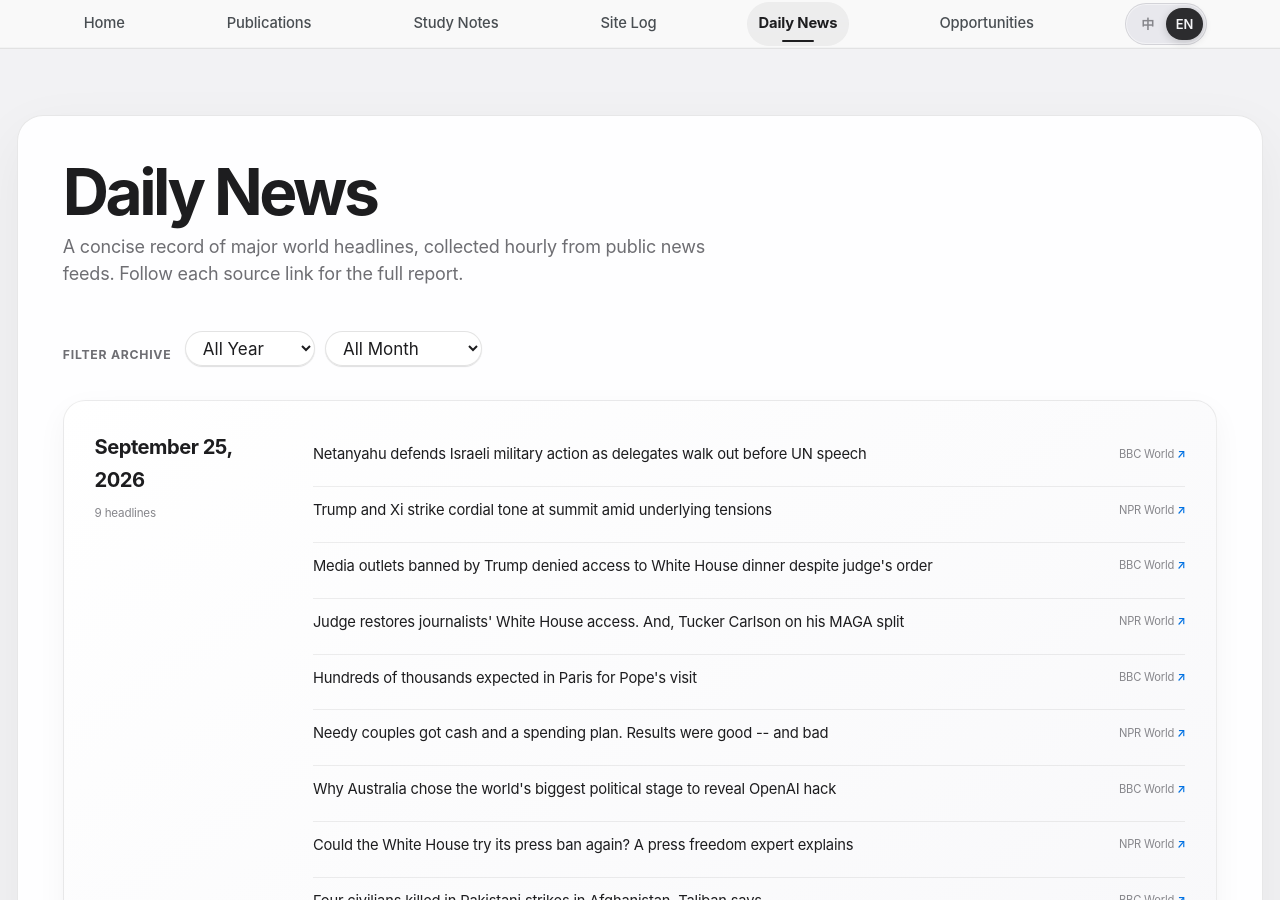
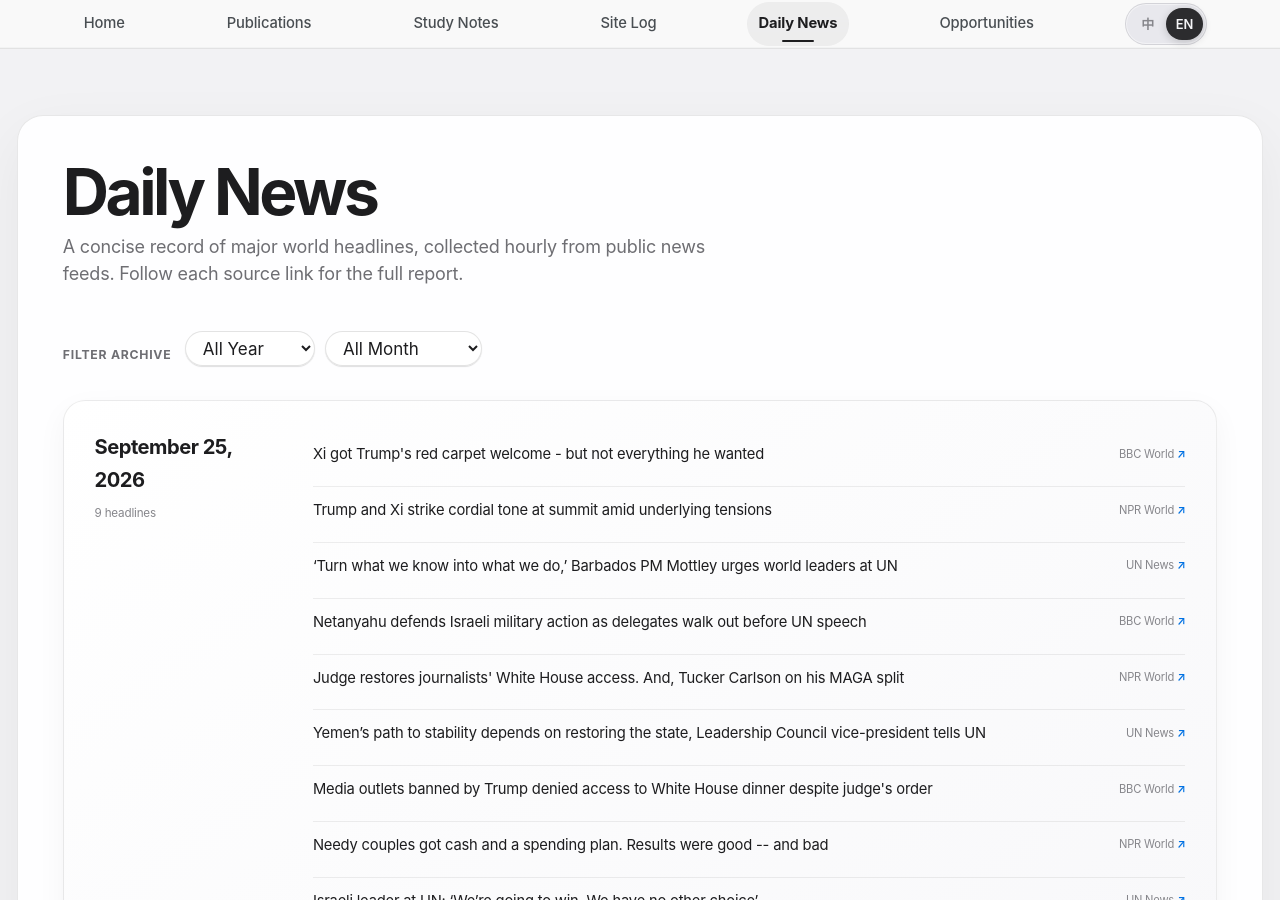
Before and after one commit to HaoxiangLuo/HaoxiangLuo.github.io, a Jekyll site: the page built from _pages/daily-news.html, in a window 1280 px wide and 900 px high. Built offline with Jekyll 4.4.1, drawn with Linux system fonts in a browser that asks for light colours; a style sheet for code colours, icons or effects is not loaded; some of the changed text lies outside the part shown.

Commit message:
Update daily news 2026-09-25

```diff
--- a/_data/daily_news.json
+++ b/_data/daily_news.json
@@ -1,14 +1,14 @@
 {
-  "updated_at": "2026-09-25T11:23:52+08:00",
+  "updated_at": "2026-09-25T12:25:59+08:00",
   "days": [
     {
       "date": "2026-09-25",
       "items": [
         {
-          "title": "Netanyahu defends Israeli military action as delegates walk out before UN speech",
+          "title": "Xi got Trump's red carpet welcome - but not everything he wanted",
           "source": "BBC World",
-          "url": "https://www.bbc.co.uk/news/articles/c3y0z7kxlegdo?at_medium=RSS&at_campaign=rss",
-          "title_zh": "内塔尼亚胡为以色列的军事行动辩护，代表们在联合国演讲前退场"
+          "url": "https://www.bbc.co.uk/news/articles/cr93e4x7kdjjo?at_medium=RSS&at_campaign=rss",
+          "title_zh": "习近平受到了特朗普红地毯的欢迎，但并没有得到他想要的一切"
         },
         {
           "title": "Trump and Xi strike cordial tone at summit amid underlying tensions",
@@ -17,10 +17,16 @@
           "title_zh": "特朗普和习近平在潜在的紧张局势中在峰会上语气亲切"
         },
         {
-          "title": "Media outlets banned by Trump denied access to White House dinner despite judge's order",
+          "title": "‘Turn what we know into what we do,’ Barbados PM Mottley urges world leaders at UN",
+          "source": "UN News",
+          "url": "https://news.un.org/feed/view/en/story/2026/09/1168433",
+          "title_zh": "巴巴多斯总理莫特利在联合国敦促世界领导人“将我们所知道的转化为我们所做的"
+        },
+        {
+          "title": "Netanyahu defends Israeli military action as delegates walk out before UN speech",
           "source": "BBC World",
-          "url": "https://www.bbc.co.uk/news/articles/cqe8ek7608mlo?at_medium=RSS&at_campaign=rss",
-          "title_zh": "尽管法官下令，被特朗普禁止的媒体仍拒绝参加白宫晚宴"
+          "url": "https://www.bbc.co.uk/news/articles/c3y0z7kxlegdo?at_medium=RSS&at_campaign=rss",
+          "title_zh": "内塔尼亚胡为以色列的军事行动辩护，代表们在联合国演讲前退场"
         },
         {
           "title": "Judge restores journalists' White House access. And, Tucker Carlson on his MAGA split",
@@ -29,10 +35,16 @@
           "title_zh": "法官恢复记者进入白宫的权利。塔克·卡尔森 (Tucker Carlson) 谈他的 MAGA 分裂"
         },
         {
-          "title": "Hundreds of thousands expected in Paris for Pope's visit",
+          "title": "Yemen’s path to stability depends on restoring the state, Leadership Council vice-president tells UN",
+          "source": "UN News",
+          "url": "https://news.un.org/feed/view/en/story/2026/09/1168432",
+          "title_zh": "领导委员会副主席告诉联合国，也门的稳定之路取决于恢复国家"
+        },
+        {
+          "title": "Media outlets banned by Trump denied access to White House dinner despite judge's order",
           "source": "BBC World",
-          "url": "https://www.bbc.co.uk/news/articles/cmq8j904212po?at_medium=RSS&at_campaign=rss",
-          "title_zh": "巴黎预计将有数十万人参加教宗的访问"
+          "url": "https://www.bbc.co.uk/news/articles/cqe8ek7608mlo?at_medium=RSS&at_campaign=rss",
+          "title_zh": "尽管法官下令，被特朗普禁止的媒体仍拒绝参加白宫晚宴"
         },
         {
           "title": "Needy couples got cash and a spending plan. Results were good -- and bad",
@@ -41,22 +53,10 @@
           "title_zh": "有需要的夫妇得到了现金和支出计划。结果有好有坏"
         },
         {
-          "title": "Why Australia chose the world's biggest political stage to reveal OpenAI hack",
-          "source": "BBC World",
-          "url": "https://www.bbc.co.uk/news/articles/cr3eqk15ld14o?at_medium=RSS&at_campaign=rss",
-          "title_zh": "为什么澳大利亚选择世界上最大的政治舞台来揭露 OpenAI 黑客事件"
-        },
-        {
-          "title": "Could the White House try its press ban again? A press freedom expert explains",
-          "source": "NPR World",
-          "url": "https://www.npr.org/2026/09/24/nx-s1-5978805/whats-next-white-house-press-access-fight",
-          "title_zh": "白宫能否再次尝试新闻禁令？新闻自由专家解释道"
-        },
-        {
-          "title": "Four civilians killed in Pakistani strikes in Afghanistan, Taliban says",
-          "source": "BBC World",
-          "url": "https://www.bbc.co.uk/news/articles/cm86xn0nnw58o?at_medium=RSS&at_campaign=rss",
-          "title_zh": "塔利班称巴基斯坦在阿富汗的空袭造成四名平民死亡"
+          "title": "Israeli leader at UN: ‘We’re going to win. We have no other choice’",
+          "source": "UN News",
+          "url": "https://news.un.org/feed/view/en/story/2026/09/1168431",
+          "title_zh": "联合国以色列领导人：“我们会赢。”我们别无选择"
         }
       ]
     },
```
